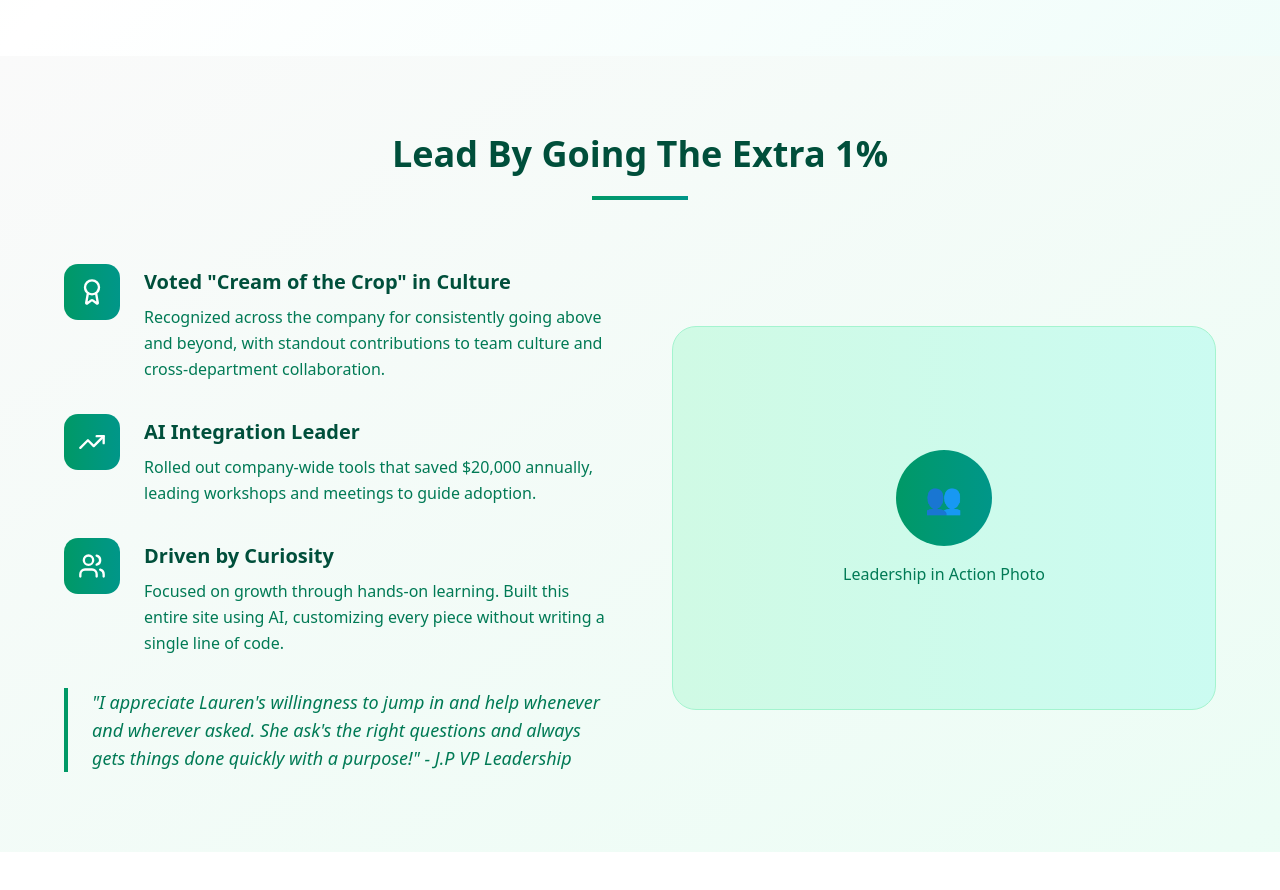
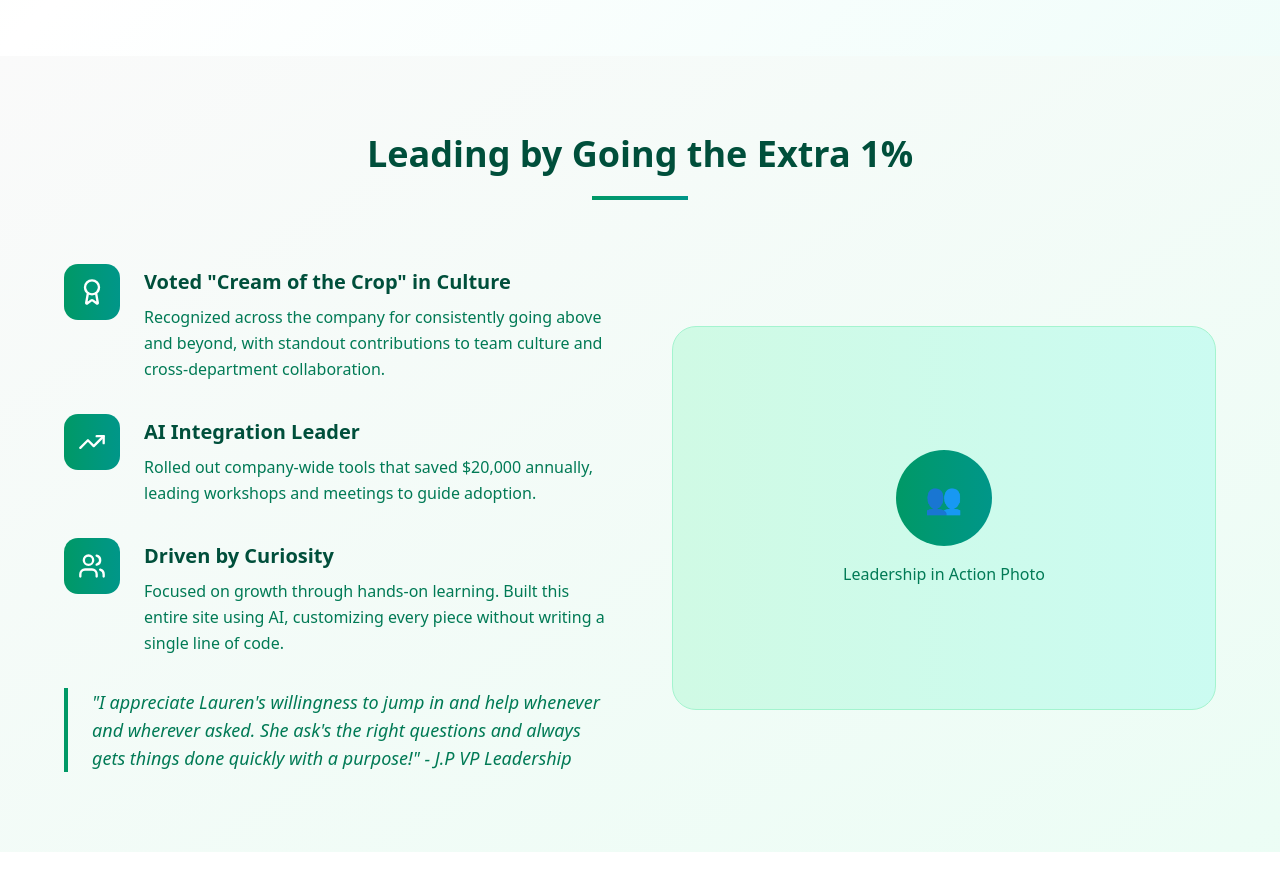
Before and after one commit to connorholly11/lauren-site, a React (Vite) app: page / in a window 1280 px wide. Shown: the part 3520-4410 px from the top of the page. Built offline with nearby package versions, Linux system fonts and the light colour scheme; a web font is replaced by a local one.

Commit message:
RevisionId:  295284909197643776

```diff
--- a/src/components/generated/LeadershipSection.tsx
+++ b/src/components/generated/LeadershipSection.tsx
@@ -19,7 +19,7 @@ const LeadershipSection: React.FC = () => {
       }} className="text-center mb-16" data-magicpath-id="2" data-magicpath-path="LeadershipSection.tsx">
           <h2 className="text-4xl sm:text-5xl font-bold text-emerald-900 mb-6" style={{
           fontSize: "2.25rem"
-        }} data-magicpath-id="3" data-magicpath-path="LeadershipSection.tsx">Lead By Going The Extra 1%</h2>
+        }} data-magicpath-id="3" data-magicpath-path="LeadershipSection.tsx">Leading by Going the Extra 1%</h2>
           <div className="w-24 h-1 bg-gradient-to-r from-emerald-600 to-teal-600 mx-auto" data-magicpath-id="4" data-magicpath-path="LeadershipSection.tsx"></div>
         </motion.div>
 
--- a/src/components/generated/ProjectsCaseStudiesSection.tsx
+++ b/src/components/generated/ProjectsCaseStudiesSection.tsx
@@ -572,7 +572,9 @@ const ProjectsCaseStudiesSection: React.FC = () => {
                                     </li>)}
                                 </ul>
                               </div>
-                              {idx < project.timeline.length - 1 && <div className="hidden lg:block absolute top-1/2 -right-2 w-4 h-0.5 bg-amber-300" data-magicpath-id="91" data-magicpath-path="ProjectsCaseStudiesSection.tsx"></div>}
+                              {idx < project.timeline.length - 1 && <div className="hidden lg:block absolute top-1/2 -right-2 w-4 h-0.5 bg-amber-300" data-magicpath-id="91" data-magicpath-path="ProjectsCaseStudiesSection.tsx" style={{
+                        display: "none"
+                      }}></div>}
                             </div>)}
                         </div>
                       </div>
```
